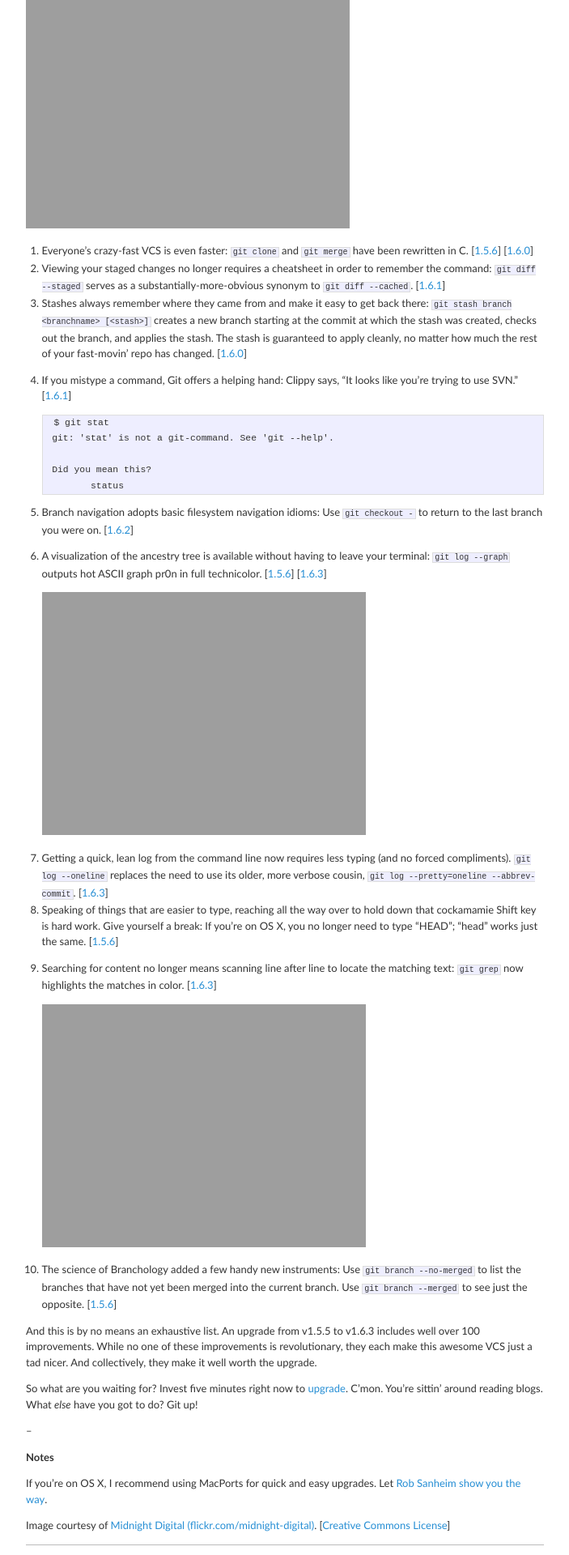
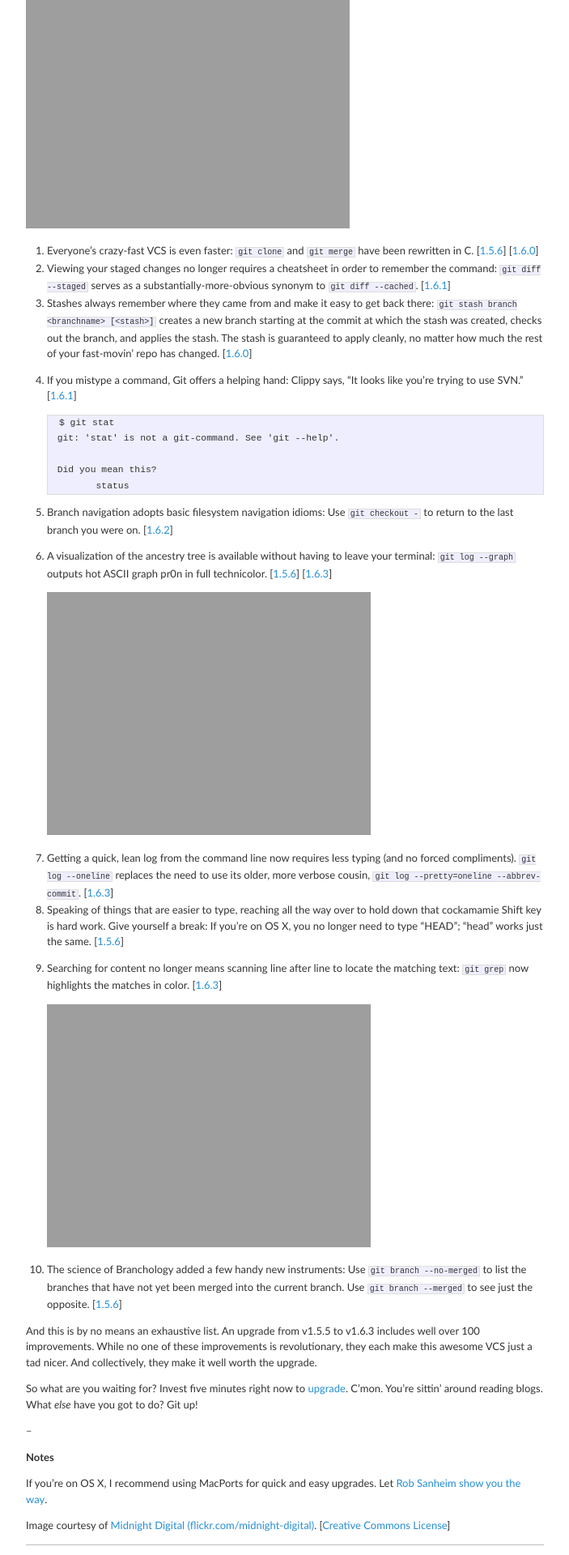
Before and after one commit to asclepius/paulkulyk.com, a Jekyll site: the page built from blog/index.html, in a window 1280 px wide. Shown: the part 438-2358 px from the top of the page at 81% size, without its empty margins (288-991 px from the left). Built offline with Jekyll 4.4.1, drawn with Linux system fonts in a browser that asks for light colours; nearby versions of some CDN libraries.

Commit message:
Tweak list styling for IE7
When displaying an ordered list in IE7, the the left-most part of
the list item numbers was getting cut off.

```diff
--- a/css/screen.css
+++ b/css/screen.css
@@ -135,7 +135,11 @@ ul.header-links li {
   border: none;
 }
 
-#content ul, #post ol {
+#content ol, #post ol {
+  margin-left: 2em;
+}
+
+#content ul, #post ul {
   margin-left: 1.5em;
 }
 
```
